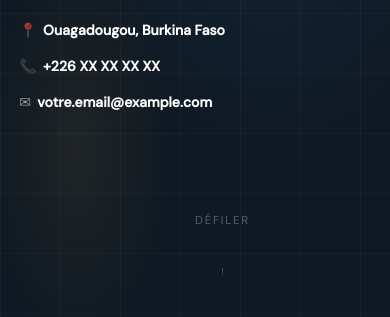
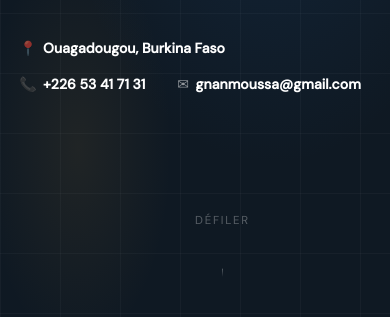
Before and after one commit to gnamou/gnamou.github.io, a plain HTML site: page index.html in a window 390 px wide. Shown: the part 527-844 px from the top of the page. Drawn offline with nearby package versions, Linux system fonts and the light colour scheme.

Commit message:
update phone number and email

```diff
--- a/index.html
+++ b/index.html
@@ -582,8 +582,8 @@
     <p class="hero-sub">Spécialiste de la transformation numérique de l'administration publique et de la modernisation de l'état civil au Burkina Faso.</p>
     <div class="hero-contacts">
       <span>📍 <strong>Ouagadougou, Burkina Faso</strong></span>
-      <span>📞 <strong>+226 XX XX XX XX</strong></span>
-      <span>✉ <strong>votre.email@example.com</strong></span>
+      <span>📞 <strong>+226 53 41 71 31</strong></span>
+      <span>✉ <strong>gnanmoussa@gmail.com</strong></span>
     </div>
   </div>
   <div class="scroll-hint">Défiler</div>
```
